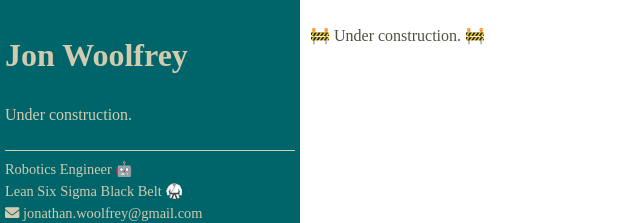
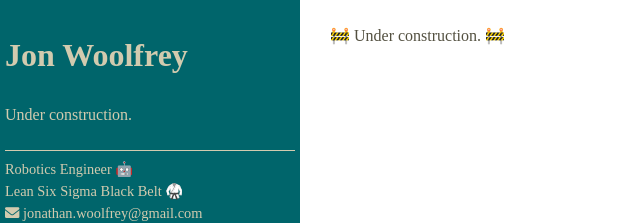
Before and after one commit to Woolfrey/woolfrey.github.io, a Jekyll site: the page built from README.md, in a window 1280 px wide. Shown: the top 223 px of the page, without its empty margins (0-640 px from the left). Built offline with Jekyll 4.4.1, drawn with Linux system fonts in a browser that asks for light colours; our own code applies the rules of GitHub Pages for plain Markdown files.

Commit message:
Update main.css

```diff
--- a/assets/main.css
+++ b/assets/main.css
@@ -16,9 +16,11 @@ body {
 .content {
     flex: 1;                     /* Allow content to grow and fill available space */
     padding: 10px;               /* Add padding inside content */
+    margin-left: 20px;           /* Add left margin to create space between content and sidebar */
 }
 
-.content a {
+.content a,
+.content a:visited {
     color: var(--DeepLake);      /* Set link color to Deep Lake */
 }
 
@@ -27,16 +29,8 @@ body {
     text-decoration: underline;  /* Underline link on hover */
 }
 
-.content a:visited {
-    color: var(--DeepLake);      /* Set visited link color to Deep Lake */
-}
-
-h1, h2 {
+h1, h2, p {
     color: var(--OliveNight);    /* Set heading colors to Olive Night */
-}
-
-p {
-    color: var(--OliveNight);    /* Set paragraph color to Olive Night */
 }
 
 table {
```
